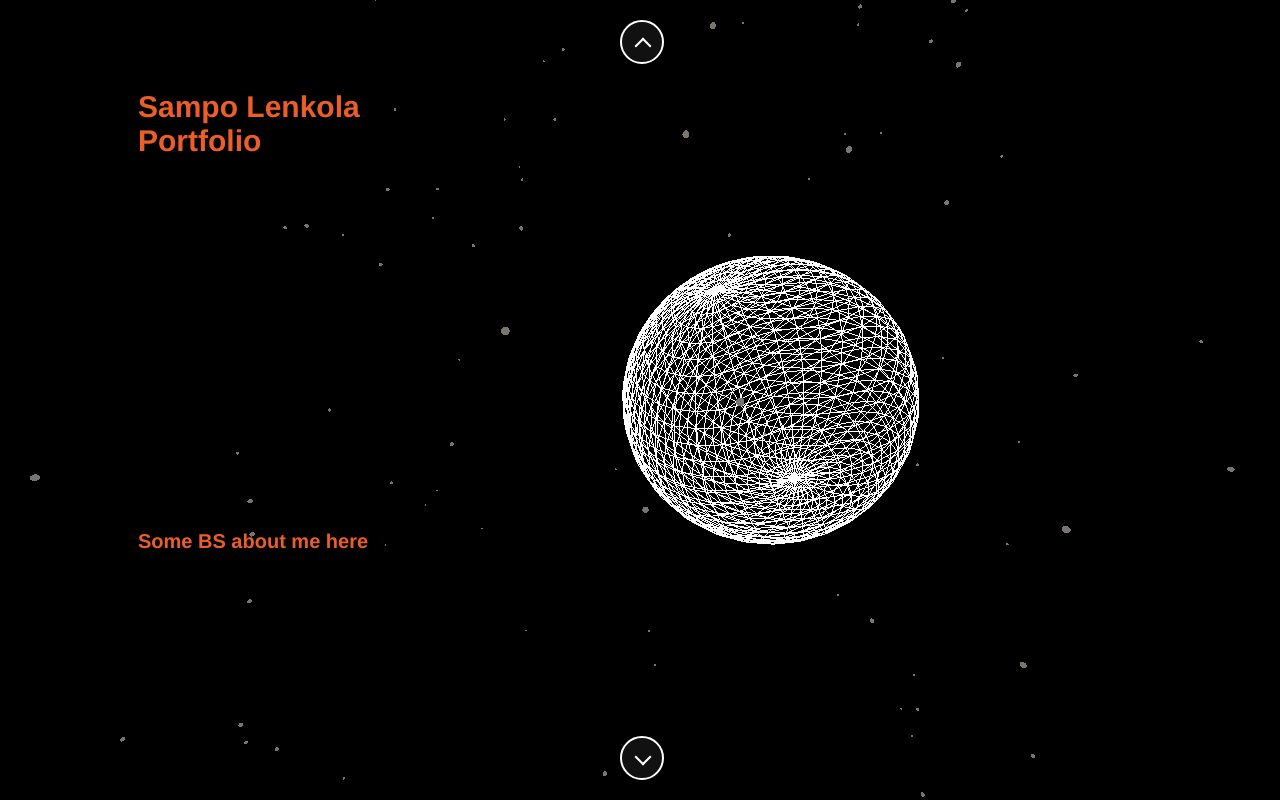
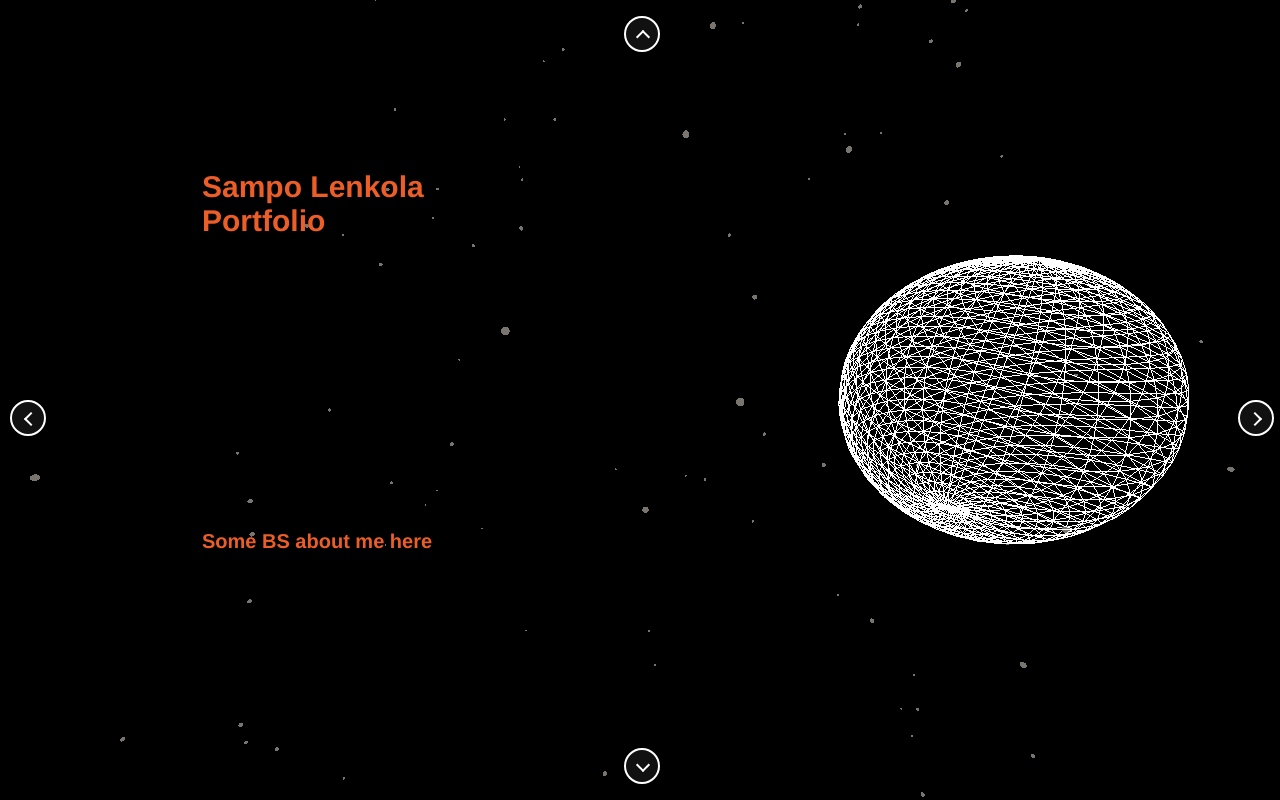
Before and after one commit to Sambba23/Portfolio, a website built with Vite: page portfolio/index.html in a window 1280 px wide. Built offline with nearby package versions, Linux system fonts and the light colour scheme; animation ran at ten frames a second.

Commit message:
Buttons now clickable and left and right buttons added

```diff
--- a/portfolio/components/Sphere/wireframeSphere.js
+++ b/portfolio/components/Sphere/wireframeSphere.js
@@ -17,7 +17,7 @@ export function addWireframeSphere() {
     // Create a mesh with the geometry and wireframe material
     sphere = new THREE.Mesh(geometry, material);
 
-    sphere.position.x = 7; // Set initial position
+    sphere.position.x = 20; // Set initial position
     // Add the sphere to the scene
     scene.add(sphere);
 
@@ -29,7 +29,6 @@ export function animateSphere(time) {
     if (sphere) {
         sphere.rotation.x = time * 0.2;
         sphere.rotation.y = time * 0.2;
-        sphere.rotation.z = time * 0.2;
     }
 }
 
--- /dev/null
+++ b/portfolio/components/actions/arrowButtons.js
@@ -0,0 +1,19 @@
+export function onUpArrowClick() {
+    console.log("Up arrow clicked");
+    // Add your code for the up arrow click here
+}
+
+export function onDownArrowClick() {
+    console.log("Down arrow clicked");
+    // Add your code for the down arrow click here
+}
+
+export function onLeftArrowClick() {
+    console.log("Left arrow clicked");
+    // Add your code for the left arrow click here
+}
+
+export function onRightArrowClick() {
+    console.log("Right arrow clicked");
+    // Add your code for the right arrow click here
+}
--- a/portfolio/css/arrows.css
+++ b/portfolio/css/arrows.css
@@ -1,6 +1,6 @@
 :root {
-    --btn-size: 40px;
-    --btn-arrowsize: 10px; /* Assuming $btn-size / 4 */
+    --btn-size: 32px;
+    --btn-arrowsize: 8px; /* Assuming $btn-size / 4 */
     --btn-color: white;
     --btn-bg: #111;
     --btn-border: white;
@@ -47,8 +47,47 @@
     }
   }
 
+  .arrowbtn-left,
+  .arrowbtn-right {
+    &:after {
+      position: absolute;
+      display: inline-block;
+      content: "";
+      width: var(--btn-arrowsize);
+      height: var(--btn-arrowsize);
+      top: 50%;
+      left: 50%;
+
+    }
+  }
+
+  .arrowbtn-left {
+    top: 50%;
+    left: 2%;
+    &:after {
+      margin-top: calc(var(--btn-arrowsize) * -0.5);
+      margin-left: calc(var(--btn-arrowsize) * -0.25);
+      border-top: 2px solid;
+      border-left: 2px solid;
+      transform: rotateZ(315deg);
+    }
+  }
+
+  .arrowbtn-right {
+    top: 50%;
+    left: 98%;
+    &:after {
+      border-bottom: 2px solid;
+      border-right: 2px solid;
+      transform: rotateZ(-45deg);
+      margin-top: calc(var(--btn-arrowsize) * -0.5);
+      margin-left: calc(var(--btn-arrowsize) * -0.75);
+    }
+  }
+
   .arrowbtn-up {
-    top: 20px;
+    top: 2%;
+    left: 50%;
     &:after {
       margin-left: calc(var(--btn-arrowsize) * -0.5);
       margin-top: calc(var(--btn-arrowsize) * -0.25);
@@ -59,7 +98,8 @@
   }
 
   .arrowbtn-down {
-    bottom: 20px;
+    bottom: 2%;
+    left: 50%;
     &:after {
       margin-left: calc(var(--btn-arrowsize) * -0.5);
       margin-top: calc(var(--btn-arrowsize) * -0.75);
--- a/portfolio/css/style.css
+++ b/portfolio/css/style.css
@@ -16,8 +16,8 @@ canvas {
   padding: 10px;
   background-color: transparent;
   border: none;
-  top: 10%; /* Slightly adjusted */
-  left: 10%; /* Adjusted for aesthetic balance */
+  top: 20%; /* Slightly adjusted */
+  left: 15%; /* Adjusted for aesthetic balance */
   transform: none;
   animation: fadeInSlideUp 1s ease-out forwards;
 }
@@ -35,7 +35,7 @@ canvas {
   background-color: transparent;
   border: none;
   top: 65%; /* Slightly adjusted */
-  left: 10%; /* Same as #info for consistency */
+  left: 15%; /* Same as #info for consistency */
   transform: none;
   animation: fadeInSlideUp 1s ease-out forwards;
 }
--- a/portfolio/index.html
+++ b/portfolio/index.html
@@ -14,8 +14,10 @@
     <canvas id="bg"></canvas>
     <div id="info">Sampo Lenkola<br>Portfolio</div>
     <div id="info2">Some BS about me here</div>
-    <span class="arrowbtn arrowbtn-up"></span>
-    <span class="arrowbtn arrowbtn-down"></span>
+    <span class="arrowbtn arrowbtn-up" onclick="onUpArrowClick()"></span>
+    <span class="arrowbtn arrowbtn-down" onclick="onDownArrowClick()"></span>
+    <span class="arrowbtn arrowbtn-left" onclick="onLeftArrowClick()"></span>
+    <span class="arrowbtn arrowbtn-right" onclick="onRightArrowClick()"></span>
     <script type="module" src="/main.js"></script>
 
   </body>
--- a/portfolio/main.js
+++ b/portfolio/main.js
@@ -5,6 +5,7 @@ import { populateStars } from './components/stars';
 import { animate } from './components/animation';
 import { addWireframeSphere } from './components/Sphere/wireframeSphere';
 import { onMouseClick } from './components/Sphere/sphereMove';
+import { onDownArrowClick, onLeftArrowClick, onRightArrowClick, onUpArrowClick } from './components/actions/arrowButtons';
 // Initialize the renderer and attach it to your #bg canvas
 const renderer = initializeRenderer(document.querySelector('#bg'));
 
@@ -29,6 +30,12 @@ window.addEventListener('resize', function() {
 window.addEventListener('click', onMouseClick);
 // Ends sphere movements
 
+//Arrow clicks
+window.onUpArrowClick = onUpArrowClick;
+window.onDownArrowClick = onDownArrowClick;
+window.onLeftArrowClick = onLeftArrowClick;
+window.onRightArrowClick = onRightArrowClick;
+//Arrow clicks end
 
 // Start the animation loop
 animate(renderer)
```
